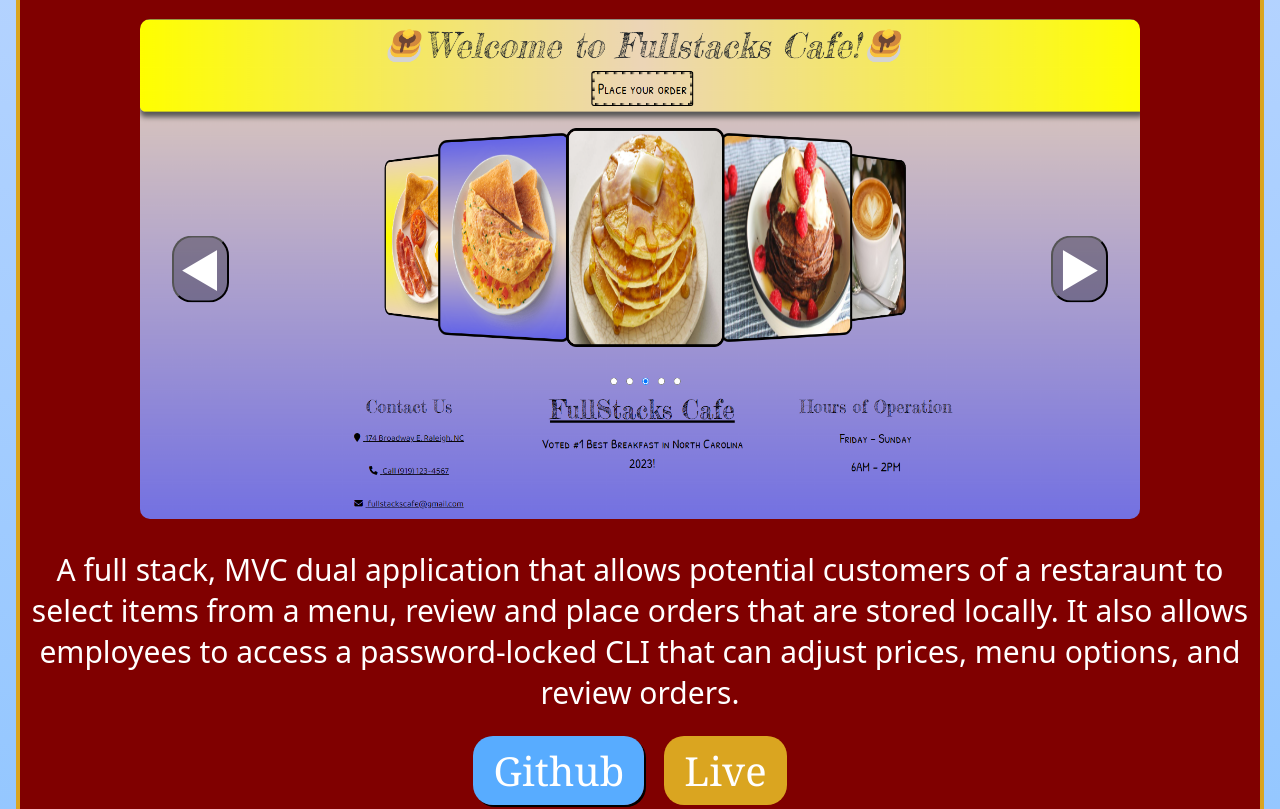
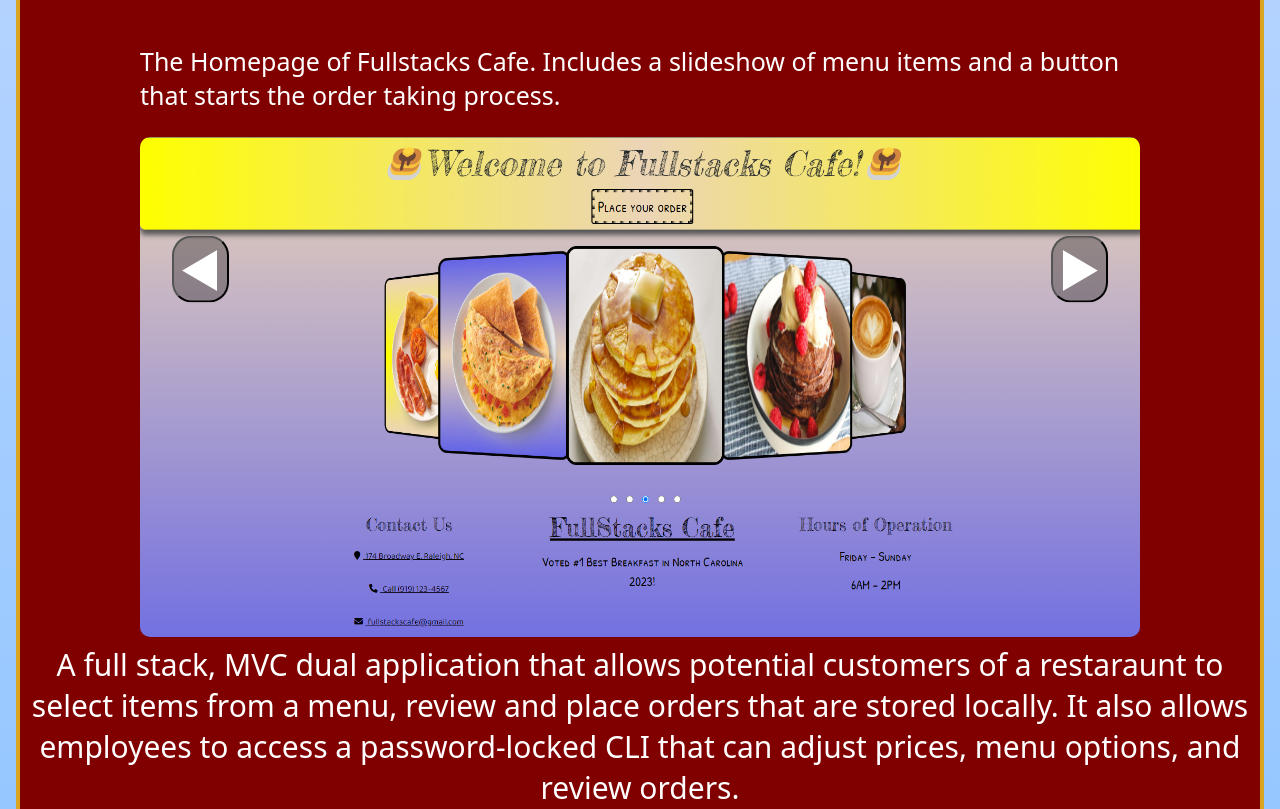
Before and after one commit to JoshuaToback/ReactPortfolio, a React (Create React App) app: page /FullStack in a window 1280 px wide. Shown: the part 380-1189 px from the top of the page. Built offline with nearby package versions, Linux system fonts and the light colour scheme.

Commit message:
Added text descriptions to ImageSlider

```diff
--- a/src/imageSlider.js
+++ b/src/imageSlider.js
@@ -1,7 +1,7 @@
 import React from "react";
 import { useState } from "react";
 
-const ImageSlider = ({ slides }) => {
+const ImageSlider = ({ slides, descriptions }) => {
   const [currentSlide, setCurrentSlide] = useState(0);
   const sliderStyles = {
     height: "100%",
@@ -14,6 +14,7 @@ const ImageSlider = ({ slides }) => {
     backgroundPositon: "center",
     backgroundSize: "cover",
     backgroundImage: slides[currentSlide],
+    marginBottom: "10px"
   };
 
   const leftArrowStyles = {
@@ -42,6 +43,12 @@ const ImageSlider = ({ slides }) => {
     borderRadius: "20px",
   };
 
+  const descStyles = {
+    display: "flex",
+    fontSize: "25px",
+    textAlign: "left"
+  }
+
   const goToPreviousSlide = () => {
     setCurrentSlide((currentSlide + slides.length - 1) % slides.length);
   };
@@ -55,6 +62,7 @@ const ImageSlider = ({ slides }) => {
       <button style={leftArrowStyles} onClick={goToPreviousSlide}>
       ◄
       </button>
+      <div style={descStyles}>{descriptions[currentSlide]} </div>
       <img style={slideStyles} src={slides[currentSlide]} alt="slide" />
       <button style={rightArrowStyles} onClick={goToNextSlide}>
       ►
--- a/src/pages/fullstack.js
+++ b/src/pages/fullstack.js
@@ -19,16 +19,31 @@ export default function fullStack() {
   // const [currentIndex, setCurrentIndex] = useState(0)
   const slides = [f1, f2, f3, f4, f5, f6];
 
-  //   const descriptions = [
-  //     {
-  //         text: "Test"
-  //     }
-  // ];
+  const descriptions = [
+    <p>
+      The Homepage of Fullstacks Cafe. Includes a slideshow of menu items and a
+      button that starts the order taking process.
+    </p>,
+    <p>
+      An interactive menu that stores selections in localStorage and creates an
+      interactive cart for customers to adjust as they see fit.
+    </p>,
+    <p>
+      A checkout page that can submit your order and store it in the local
+      database.
+    </p>,
+    <p>
+      Once an order is placed, it's stored in DBeaver and can be accessed
+      through the CLI.
+    </p>,
+    <p>Within localStorage, the order is added to the table via MySQL.</p>,
+    <p>Here in DBeaver, the table has been updated with the order details.</p>,
+  ];
 
   const containerStyles = {
     width: "1000px",
     height: "500px",
-    margin: "0 auto",
+    margin: "0 auto"
   };
   return (
     <>
@@ -39,9 +54,18 @@ export default function fullStack() {
         <h2>Fullstacks Cafe</h2>
         <div style={containerStyles}>
           {/* <ImageDescription descriptions={descriptions} currentIndex={currentIndex} /> */}
-          <ImageSlider slides={slides} />
-          {/* setCurrentIndex={setCurrentIndex} */}
+          <ImageSlider slides={slides} descriptions={descriptions} />
         </div>
+        <div className="siteButtons">
+          <a id="github" href="https://github.com/JoshuaToback/FullStacks-Cafe">
+            Github
+          </a>
+          <a id="deploy" href="https://fullstackscafe.herokuapp.com/home.html">
+            Live
+          </a>
+        </div>
+
+        <div>
         <p className="fsInfo">
           A full stack, MVC dual application that allows potential customers of
           a restaraunt to select items from a menu, review and place orders that
@@ -49,13 +73,6 @@ export default function fullStack() {
           password-locked CLI that can adjust prices, menu options, and review
           orders.
         </p>
-        <div className="siteButtons">
-          <a id="github" href="https://github.com/JoshuaToback/FullStacks-Cafe">
-            Github
-          </a>
-          <a id="deploy" href="https://fullstackscafe.herokuapp.com/home.html">
-            Live
-          </a>
         </div>
         <div className="appTechnology">
           <h2>Technologies</h2>
--- a/src/styles.css
+++ b/src/styles.css
@@ -217,6 +217,7 @@ h6 {
 }
 
 .fsInfo {
+  margin-top: 70px;
   font-size: 30px;
 }
 
```
